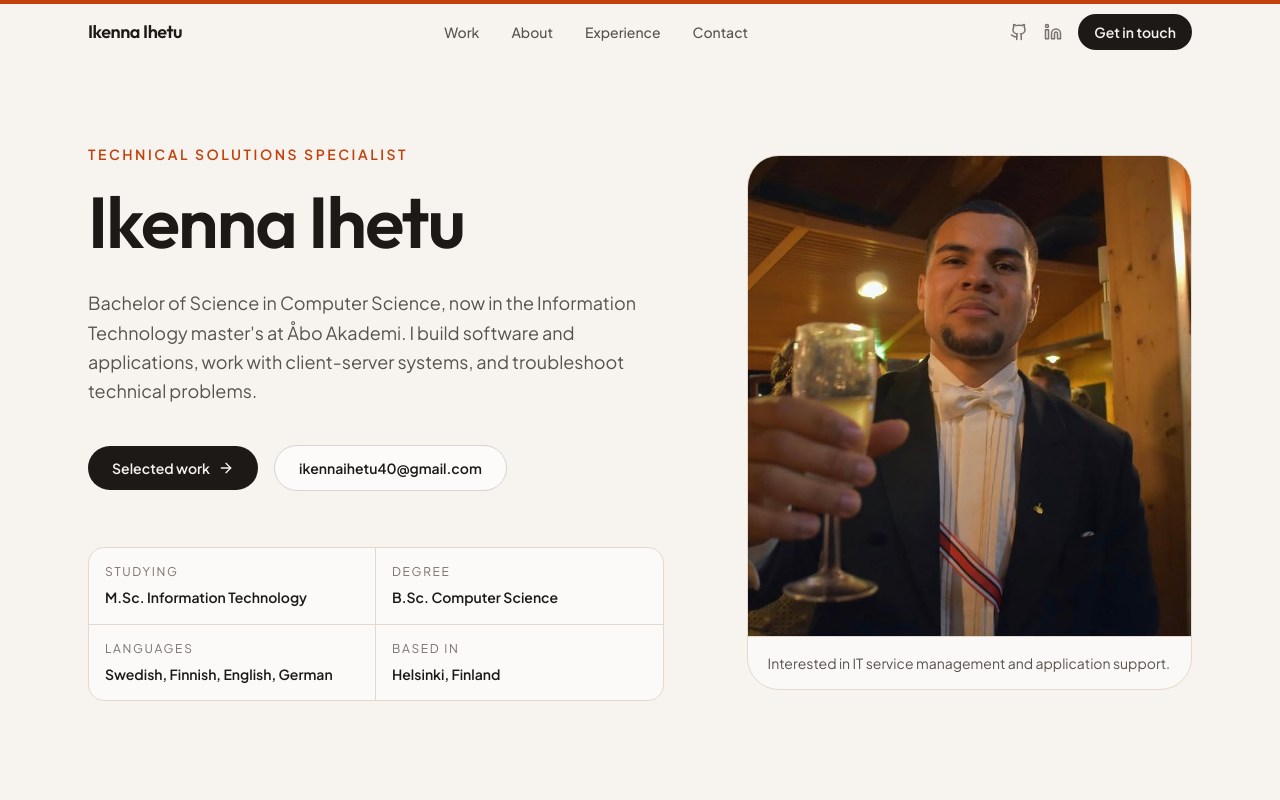
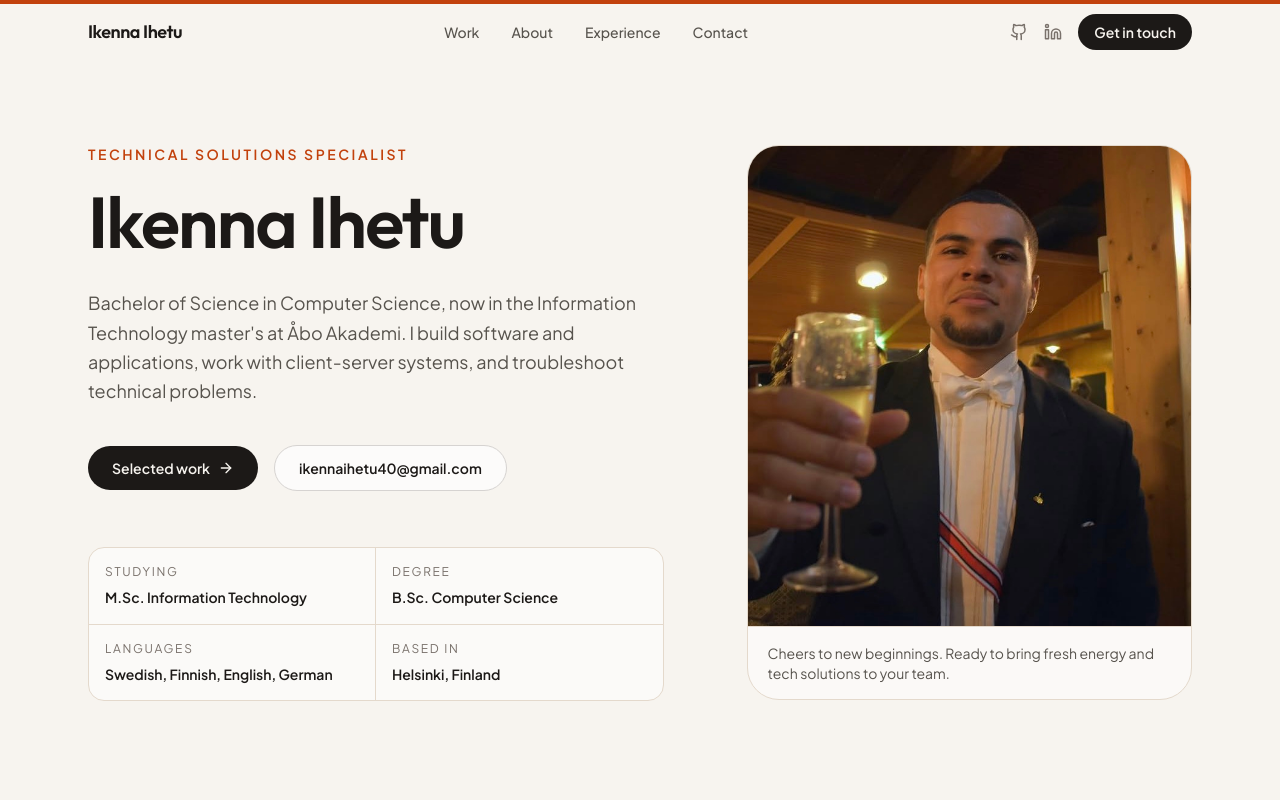
Before and after one commit to RealExaminator/Portfolio, a React (Vite) app: page / in a window 1280 px wide. Shown: the top 800 px of the page. Built offline with nearby package versions, Linux system fonts and the light colour scheme.

Commit message:
Update the portrait caption.

```diff
--- a/src/components/Hero.tsx
+++ b/src/components/Hero.tsx
@@ -67,7 +67,7 @@ export default function Hero() {
             className="w-full"
           />
           <figcaption className="border-t border-[#e4d9cc] px-5 py-4 text-sm text-stone-600">
-            Interested in IT service management and application support.
+            Cheers to new beginnings. Ready to bring fresh energy and tech solutions to your team.
           </figcaption>
         </motion.figure>
       </div>
```
